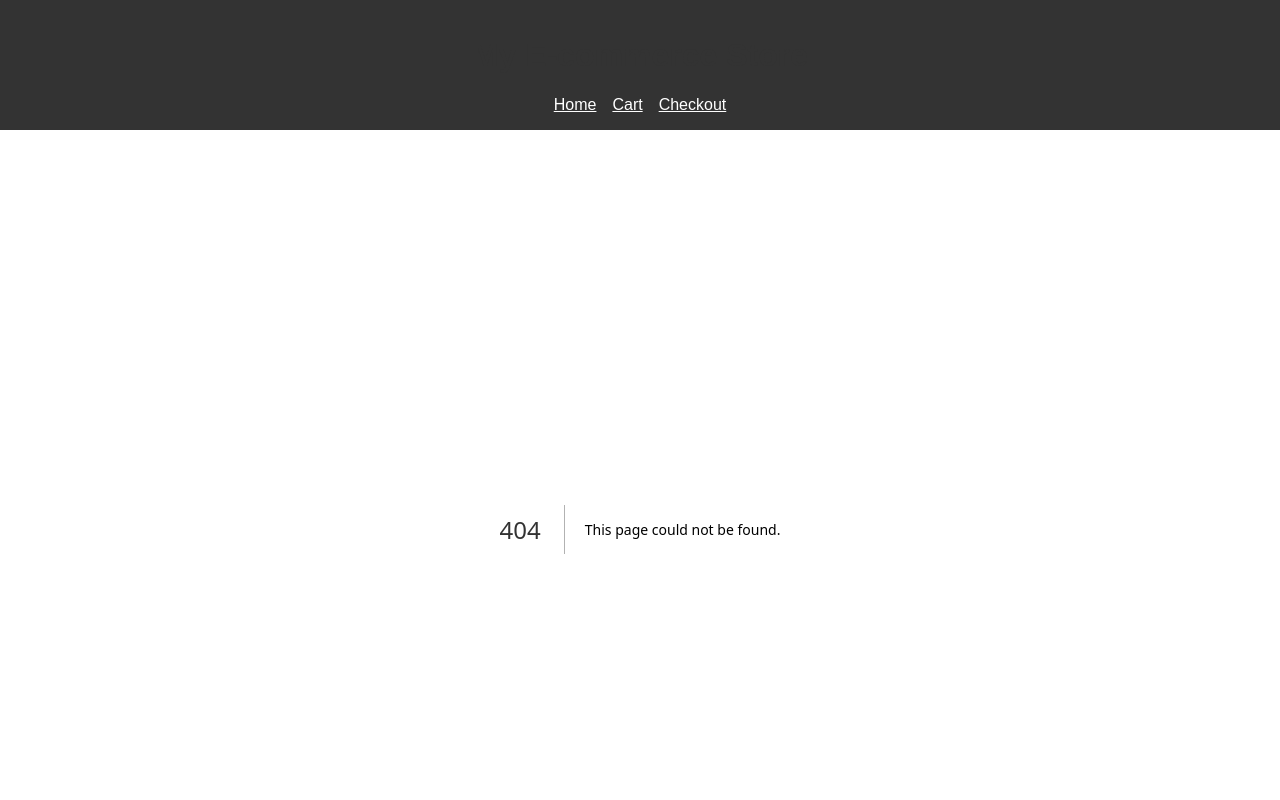
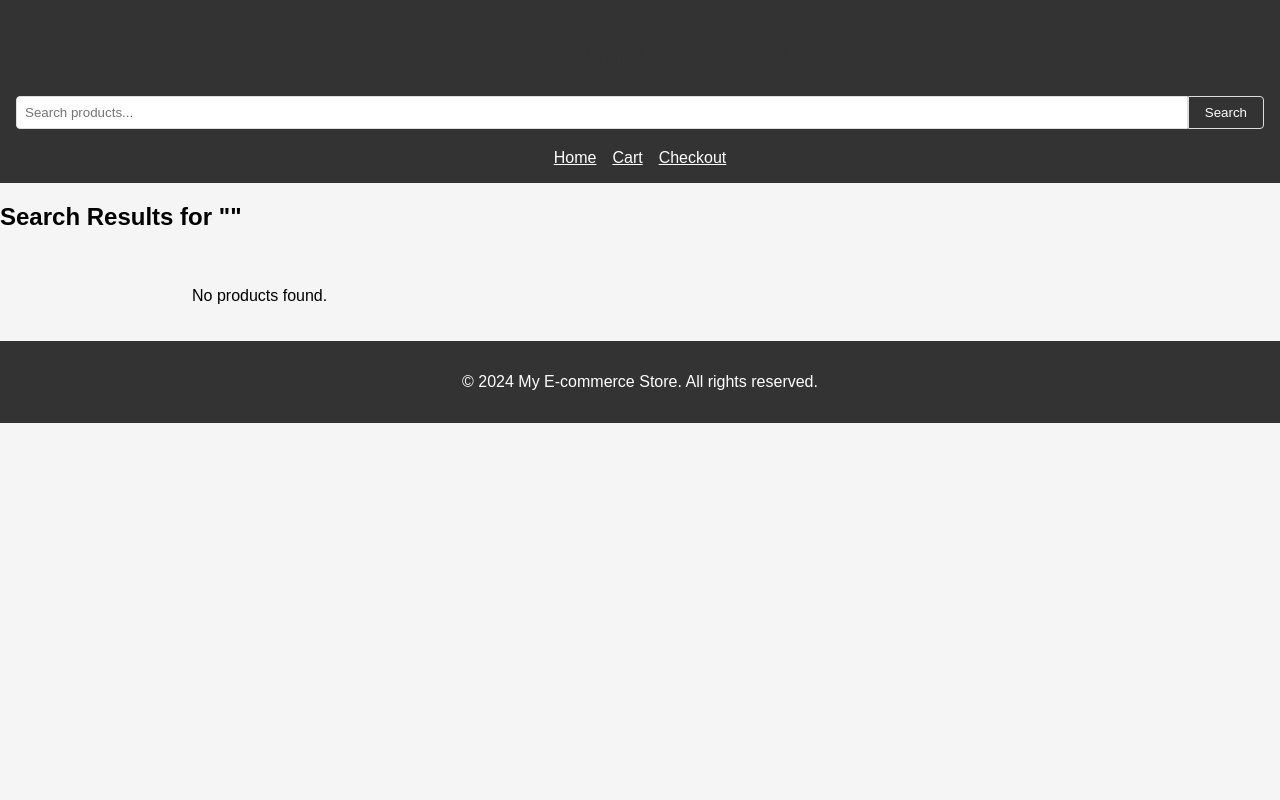
Before and after one commit to rmalla/kuyadoga-next, a Next.js app in the folder webstore-next-ssr-app/: page /search in a window 1280 px wide. Before the commit this address had no page. Shown: the top 800 px of the page. Built offline with nearby package versions, Linux system fonts and the light colour scheme.

Commit message:
search works, need to work on urls

```diff
--- /dev/null
+++ b/webstore-next-ssr-app/src/app/search/page.js
@@ -0,0 +1,88 @@
+// app/search/page.js
+import Link from 'next/link';
+
+async function getProducts(query) {
+    const res = await fetch(`https://admin.kuyadoga.com/api/products/?search=${encodeURIComponent(query)}`);
+    if (!res.ok) throw new Error('Failed to fetch products');
+    return res.json();
+}
+
+export default async function SearchResults({ searchParams }) {
+    const query = searchParams.query || '';
+    const products = query ? await getProducts(query) : [];
+
+    return (
+        <div>
+            <h2>Search Results for "{query}"</h2>
+            <div style={styles.productGrid}>
+                {products.length > 0 ? (
+                    products.map((product) => (
+                        <Link
+                            href={`/${product.manufacturer.toLowerCase()}/${product.part_number}`}
+                            key={product.id}
+                            style={styles.link}
+                        >
+                            <div style={styles.productCard}>
+                                {product.image ? (
+                                    <img
+                                        src={product.image}
+                                        alt={product.name}
+                                        style={styles.productImage}
+                                    />
+                                ) : product.manufacturer_logo ? (
+                                    <img
+                                        src={`https://admin.kuyadoga.com/${product.manufacturer_logo}`}
+                                        alt={product.manufacturer}
+                                        style={styles.productImage}
+                                    />
+                                ) : (
+                                    <img
+                                        src="kuyadoga-logo-square.jpg"
+                                        alt="Kuyadoga Logo"
+                                        style={styles.productImage}
+                                    />
+                                )}
+                                <h3>{product.name}</h3>
+                                <p><strong>Manufacturer:</strong> {product.manufacturer}</p>
+                                <p><strong>Part Number:</strong> {product.part_number}</p>
+                                <p><strong>Price:</strong> ${product.price}</p>
+                            </div>
+                        </Link>
+                    ))
+                ) : (
+                    <p>No products found.</p>
+                )}
+            </div>
+        </div>
+    );
+}
+
+const styles = {
+    productGrid: {
+        display: 'grid',
+        gridTemplateColumns: 'repeat(auto-fit, minmax(200px, 1fr))',
+        gap: '20px',
+        padding: '20px 0',
+        width: '70%',
+        margin: '0 auto',
+    },
+    productCard: {
+        border: '1px solid #ddd',
+        padding: '16px',
+        borderRadius: '8px',
+        textAlign: 'center',
+        backgroundColor: '#fff',
+        boxShadow: '0px 4px 8px rgba(0, 0, 0, 0.1)',
+    },
+    productImage: {
+        width: '100%',
+        height: 'auto',
+        borderRadius: '8px',
+        marginBottom: '10px',
+        border: '1px solid #ccc'
+    },
+    link: {
+        textDecoration: 'none',
+        color: 'inherit',
+    },
+};
--- a/webstore-next-ssr-app/src/components/Header.js
+++ b/webstore-next-ssr-app/src/components/Header.js
@@ -1,13 +1,21 @@
-// src/components/Header.js
+import Link from 'next/link';
+import SearchBox from './SearchBox'; // Make sure the path to SearchBox is correct
 
 export default function Header() {
     return (
         <header style={{ padding: '1rem', backgroundColor: '#333', color: '#fff', textAlign: 'center' }}>
             <h1>My E-commerce Store</h1>
+            <SearchBox /> {/* Add the SearchBox here */}
             <nav>
-                <a href="/" style={{ color: '#fff', marginRight: '1rem' }}>Home</a>
-                <a href="/cart" style={{ color: '#fff', marginRight: '1rem' }}>Cart</a>
-                <a href="/checkout" style={{ color: '#fff' }}>Checkout</a>
+                <Link href="/" style={{ color: '#fff', marginRight: '1rem' }}>
+                    Home
+                </Link>
+                <Link href="/cart" style={{ color: '#fff', marginRight: '1rem' }}>
+                    Cart
+                </Link>
+                <Link href="/checkout" style={{ color: '#fff' }}>
+                    Checkout
+                </Link>
             </nav>
         </header>
     );
--- /dev/null
+++ b/webstore-next-ssr-app/src/components/SearchBox.js
@@ -0,0 +1,38 @@
+// src/components/SearchBox.js
+import Link from 'next/link';
+
+const SearchBox = () => {
+    return (
+        <form
+            action="/search"
+            method="get"
+            style={{ display: 'flex', marginBottom: '20px' }}
+        >
+            <input
+                type="text"
+                name="query"
+                placeholder="Search products..."
+                style={{
+                    padding: '8px',
+                    flex: '1',
+                    borderRadius: '4px 0 0 4px',
+                    border: '1px solid #ddd',
+                }}
+            />
+            <button
+                type="submit"
+                style={{
+                    padding: '8px 16px',
+                    borderRadius: '0 4px 4px 0',
+                    border: '1px solid #ddd',
+                    backgroundColor: '#333',
+                    color: '#fff',
+                }}
+            >
+                Search
+            </button>
+        </form>
+    );
+};
+
+export default SearchBox;
```
